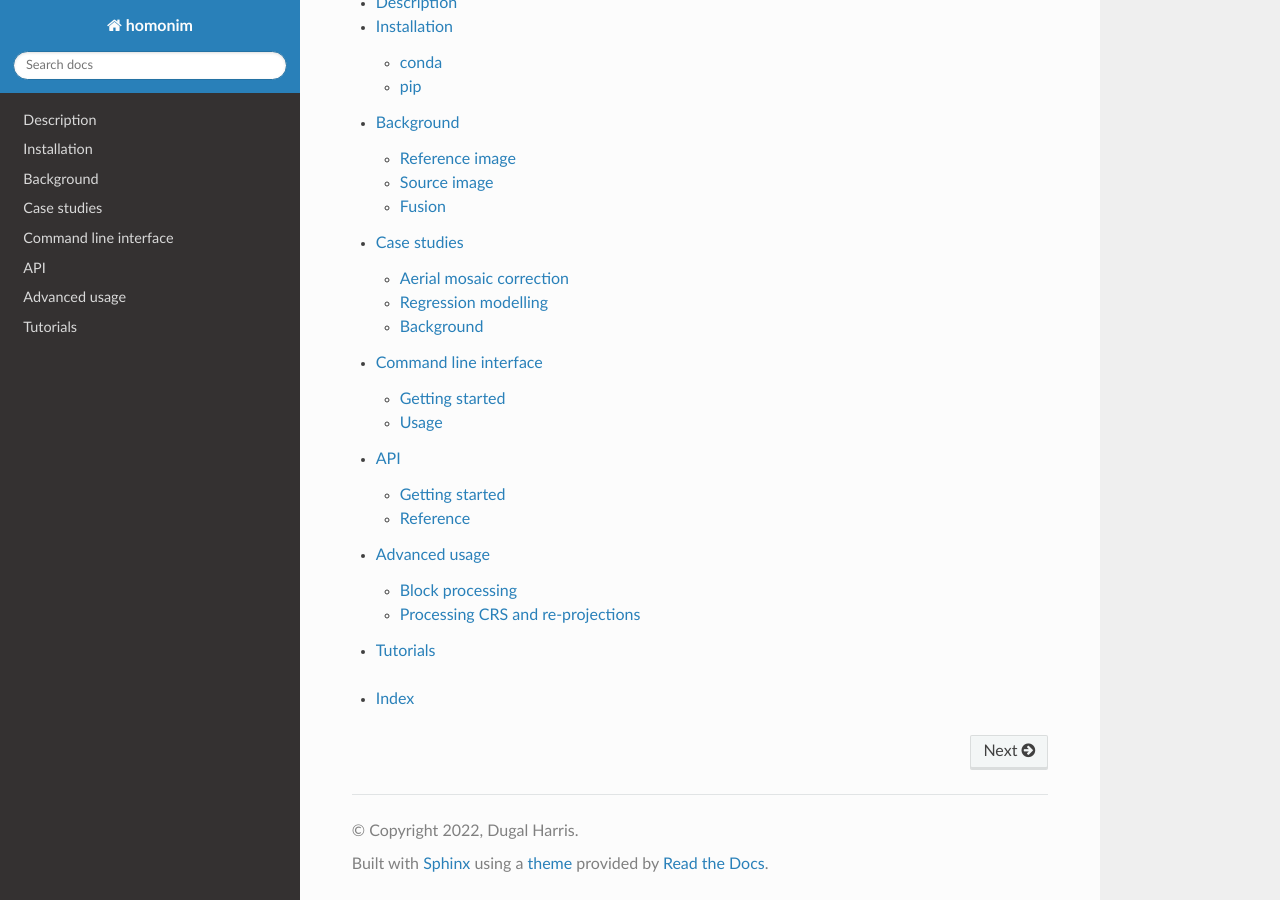
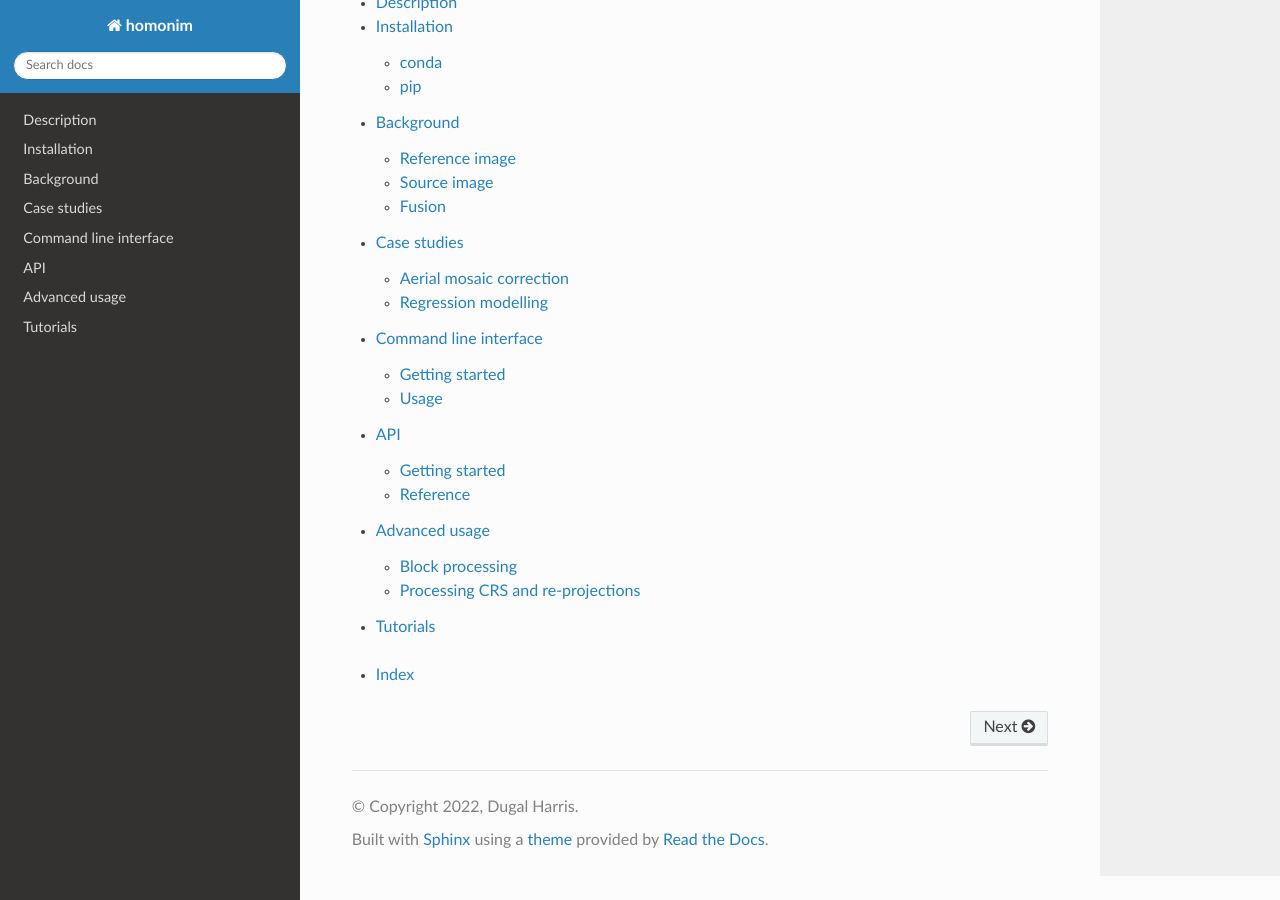
Before and after one commit to leftfield-geospatial/homonim, a Sphinx documentation site: the page built from docs/index.rst, in a window 1280 px wide and 900 px high, scrolled down 1181 px. Built offline with Sphinx 7.4.7 and the Read the Docs theme 2.0.0, drawn with Linux system fonts in a browser that asks for light colours; pages that are not in the unit, such as notebooks, are missing from menus.

Commit message:
remove test case studies

```diff
--- a/docs/case_studies.rst
+++ b/docs/case_studies.rst
@@ -5,5 +5,3 @@ Case studies
 
     case_studies/aerial_mosaic.rst
     case_studies/regression_modelling.rst
-    tutorials/basic_correction.ipynb
-    background.rst
--- a/docs/conf.py
+++ b/docs/conf.py
@@ -102,7 +102,6 @@ nbsphinx_prolog = """
    you can download it :download:`here <../{{ env.docname }}.ipynb>`.
 """
 nbsphinx_thumbnails = {
-    'background': 'background_eg.png',
     'case_studies/regression_modelling': 'case_studies/regression_modelling-eval.png',
     'case_studies/aerial_mosaic': 'case_studies/aerial_mosaic-corrected_mosaic.jpg',
     # 'background.rst': 'background_eg.png',
```
